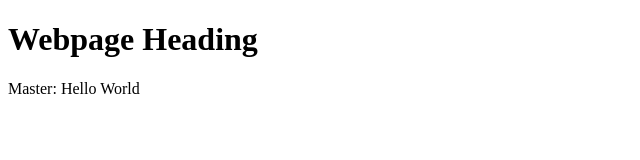
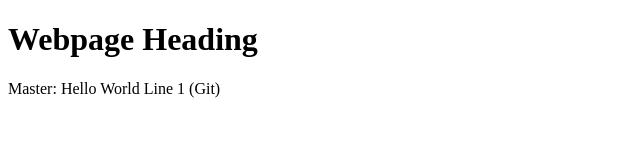
Before and after one commit to ak1226/lecture1, a plain HTML site: page index.html in a window 1280 px wide. Shown: the full height of the page, 0-640 px from the left. Drawn offline with Linux system fonts and the light colour scheme.

Commit message:
Git added Line 1 to index.html

```diff
--- a/index.html
+++ b/index.html
@@ -8,5 +8,6 @@
 <body>
     <h1>Webpage Heading</h1>
     Master: Hello World
+    Line 1 (Git)
 </body>
 </html>
```
